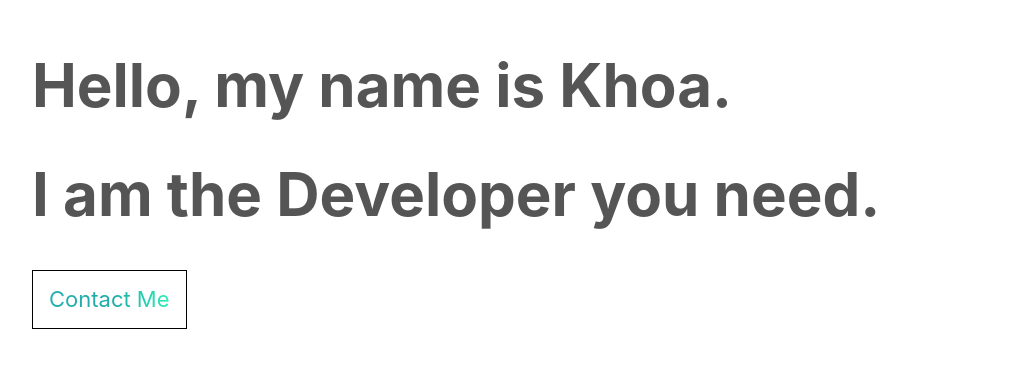
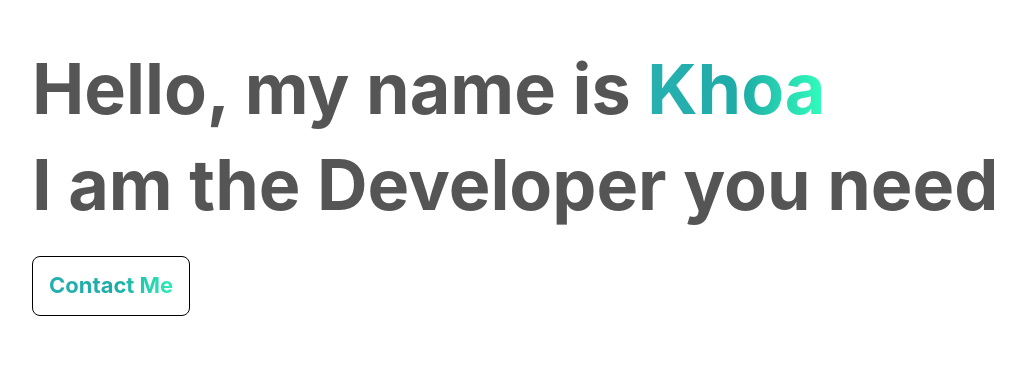
Before and after one commit to KuhnTran/portfolio, a React (Create React App) app: page / in a window 1280 px wide. Shown: the part 210-578 px from the top of the page, without its empty margins (224-1249 px from the left). Built offline with nearby package versions, Linux system fonts and the light colour scheme.

Commit message:
finish styling introduction page

```diff
--- a/src/components/IntroductionPage/IntroductionPage.css
+++ b/src/components/IntroductionPage/IntroductionPage.css
@@ -1,11 +1,14 @@
 h1 {
-    font-size: 60px !important;
-    line-height: 1.15 !important;
+    font-size: 70px !important;
+    line-height: 0.7 !important;
     margin-top: 0 !important;
 }
 
 button {
     font-size: 22px !important;
+}
+
+.gradient-text {
     background: rgb(40,176,177);
     background-image: linear-gradient(90deg, rgba(40,176,177,1) 0%, rgba(30,171,167,1) 53%, rgba(50,255,188,1) 100%);
     background-size: 100%;
@@ -14,9 +17,3 @@ button {
     -webkit-text-fill-color: transparent;
     -moz-text-fill-color: transparent;
 }
-
-button:hover {
-    background-image: linear-gradient(90deg, rgba(40,176,177,1) 0%, rgba(30,171,167,1) 53%, rgba(50,255,188,1) 100%);
-    background-size: 100%;
-    color: white;
-}
--- a/src/components/IntroductionPage/IntroductionPage.js
+++ b/src/components/IntroductionPage/IntroductionPage.js
@@ -6,9 +6,14 @@ const IntroductionPage = (props) =>
     return(
         <div style={{ minHeight: '100vh' }}
             className="flex flex-column justify-center items-start pl7 mid-gray">
-            <h1>Hello, my name is Khoa.</h1>
-            <h1>I am the Developer you need.</h1>
-            <button className='pa3 bg-white ba grow'>Contact Me</button>
+            <div className='flex flex-row'>
+                <h1>Hello, my name is&nbsp;</h1>
+                <div className='gradient-text'>
+                    <h1>Khoa</h1>
+                </div>
+            </div>
+            <h1>I am the Developer you need</h1>
+            <button className='gradient-text b pa3 bg-white ba grow br3 b12'>Contact Me</button>
         </div>
     )
 }
```
